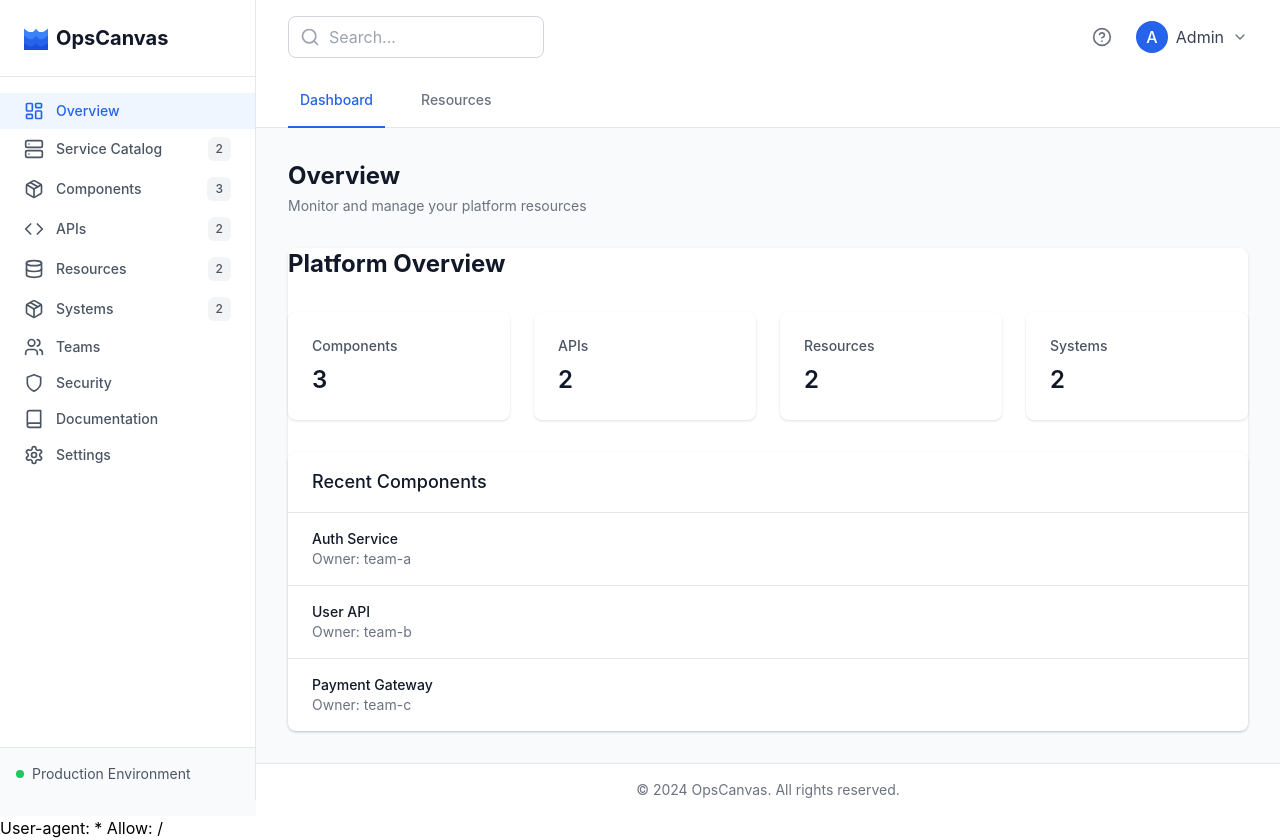
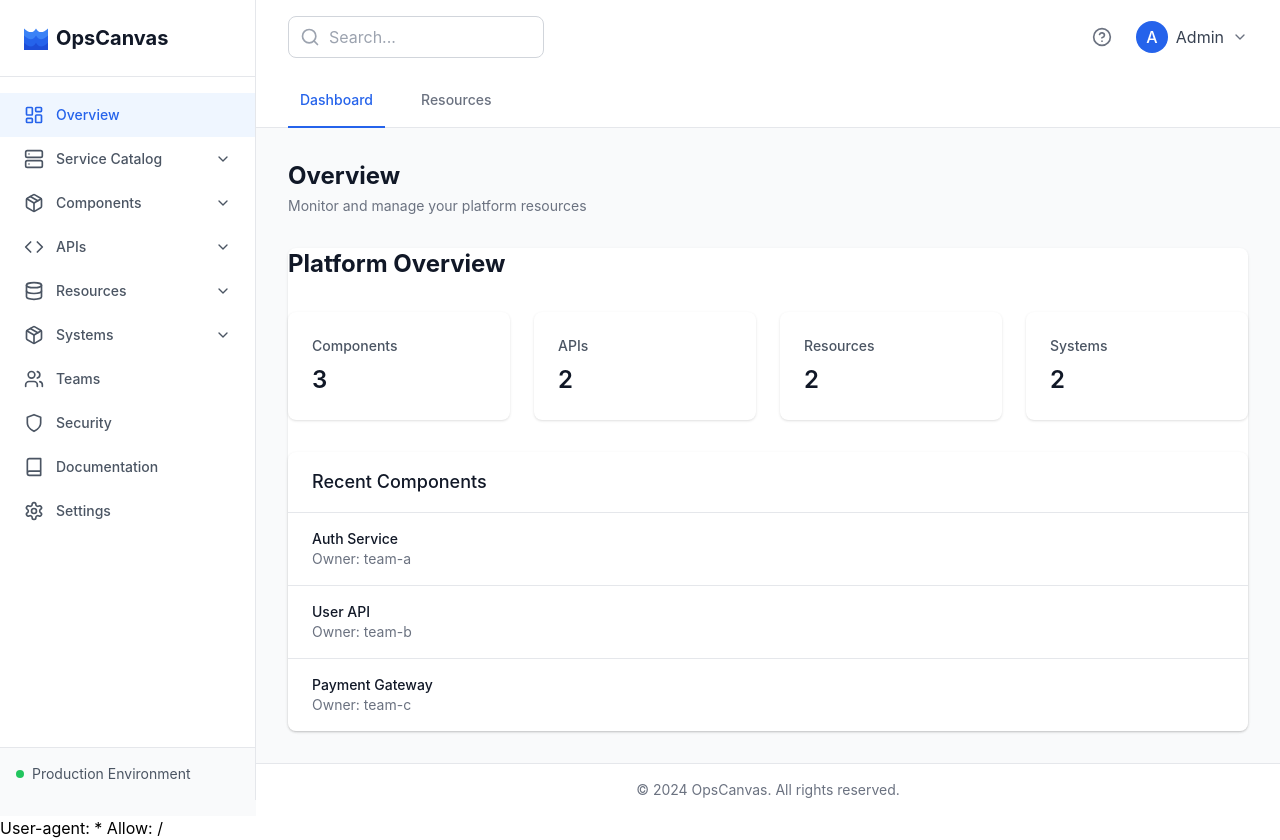
Before and after one commit to apatilgtn/OpsCanvas-IDP, a React (Create React App) app in the folder frontend/: page /dashboard in a window 1280 px wide. Built offline with nearby package versions, Linux system fonts and the light colour scheme; sample sign-in values are in the browser's storage.

Commit message:
update new code

```diff
--- a/frontend/src/components/Layout.jsx
+++ b/frontend/src/components/Layout.jsx
@@ -1,4 +1,4 @@
-import React from 'react';
+import React, { useState } from 'react';
 import { Link, useLocation } from 'react-router-dom';
 import {
   LayoutDashboard,
@@ -9,21 +9,69 @@ import {
   Shield,
   Settings,
   Server,
-  Book
+  Book,
+  ChevronDown,
+  ChevronUp
 } from 'lucide-react';
 import Header from './header/Header';
 import OceanWaveLogo from './OceanWaveLogo';
 
 const Layout = ({ children }) => {
   const location = useLocation();
+  const [expandedSection, setExpandedSection] = useState(null);
 
   const menuItems = [
-    { icon: LayoutDashboard, text: 'Overview', path: '/dashboard' },
-    { icon: Server, text: 'Service Catalog', path: '/catalog', count: '2' },
-    { icon: Package, text: 'Components', path: '/components', count: '3' },
-    { icon: Code, text: 'APIs', path: '/apis', count: '2' },
-    { icon: Database, text: 'Resources', path: '/resources', count: '2' },
-    { icon: Package, text: 'Systems', path: '/systems', count: '2' },
+    {
+      icon: LayoutDashboard,
+      text: 'Overview',
+      path: '/dashboard'
+    },
+    {
+      icon: Server,
+      text: 'Service Catalog',
+      path: '/catalog',
+      subItems: [
+        { text: 'Services List', path: '/catalog/services' },
+        { text: 'Service Metrics', path: '/catalog/metrics' }
+      ]
+    },
+    {
+      icon: Package,
+      text: 'Components',
+      path: '/components',
+      subItems: [
+        { text: 'UI Components', path: '/components/ui' },
+        { text: 'Backend Components', path: '/components/backend' },
+        { text: 'Infrastructure', path: '/components/infrastructure' }
+      ]
+    },
+    {
+      icon: Code,
+      text: 'APIs',
+      path: '/apis',
+      subItems: [
+        { text: 'API Documentation', path: '/apis/docs' },
+        { text: 'API Testing', path: '/apis/testing' }
+      ]
+    },
+    {
+      icon: Database,
+      text: 'Resources',
+      path: '/resources',
+      subItems: [
+        { text: 'Cloud Resources', path: '/resources/cloud' },
+        { text: 'On-Premise', path: '/resources/onprem' }
+      ]
+    },
+    {
+      icon: Package,
+      text: 'Systems',
+      path: '/systems',
+      subItems: [
+        { text: 'System Status', path: '/systems/status' },
+        { text: 'System Metrics', path: '/systems/metrics' }
+      ]
+    },
     { icon: Users, text: 'Teams', path: '/teams' },
     { icon: Shield, text: 'Security', path: '/security' },
     { icon: Book, text: 'Documentation', path: '/docs' },
@@ -32,7 +80,14 @@ const Layout = ({ children }) => {
 
   // Get current page title based on path
   const getCurrentPageTitle = () => {
-    const currentMenuItem = menuItems.find(item => item.path === location.pathname);
+    const currentPath = location.pathname;
+    const currentMenuItem = menuItems.find(item => {
+      if (item.path === currentPath) return true;
+      if (item.subItems) {
+        return item.subItems.some(subItem => subItem.path === currentPath);
+      }
+      return false;
+    });
     return currentMenuItem ? currentMenuItem.text : 'Dashboard';
   };
 
@@ -52,10 +107,14 @@ const Layout = ({ children }) => {
     }
   };
 
+  const isPathActive = (path) => {
+    return location.pathname === path || location.pathname.startsWith(path + '/');
+  };
+
   return (
     <div className="flex min-h-screen bg-gray-50">
       {/* Left Sidebar */}
-      <div className="w-64 bg-white border-r border-gray-200 fixed h-full">
+      <div className="w-64 bg-white border-r border-gray-200 fixed h-full overflow-y-auto">
         {/* Logo */}
         <div className="p-6 border-b border-gray-200 flex items-center">
           <OceanWaveLogo className="h-6 w-6 mr-2" />
@@ -65,11 +124,11 @@ const Layout = ({ children }) => {
         {/* Navigation Menu */}
         <nav className="mt-4 flex flex-col">
           {menuItems.map((item, index) => (
-            <Link
-              key={index}
-              to={item.path}
-              className={`flex items-center justify-between px-6 py-2 text-sm font-medium transition-colors duration-150 ${
-                location.pathname === item.path
+            <div key={index} className="flex flex-col">
+              <button
+                onClick={() => item.subItems && setExpandedSection(expandedSection === index ? null : index)}
+                className={`flex items-center justify-between px-6 py-3 text-sm font-medium transition-colors duration-150 ${
+                  isPathActive(item.path)
                     ? 'text-blue-600 bg-blue-50'
                     : 'text-gray-600 hover:text-gray-900 hover:bg-gray-50'
                 }`}
@@ -78,12 +137,32 @@ const Layout = ({ children }) => {
                   <item.icon className="w-5 h-5 mr-3" />
                   <span>{item.text}</span>
                 </div>
-              {item.count && (
-                <span className="bg-gray-100 text-gray-600 px-2 py-1 rounded-md text-xs">
-                  {item.count}
-                </span>
+                {item.subItems && (
+                  expandedSection === index ?
+                    <ChevronUp className="w-4 h-4" /> :
+                    <ChevronDown className="w-4 h-4" />
                 )}
+              </button>
+
+              {/* Submenu Items */}
+              {item.subItems && expandedSection === index && (
+                <div className="bg-gray-50 pl-14 py-2">
+                  {item.subItems.map((subItem, subIndex) => (
+                    <Link
+                      key={subIndex}
+                      to={subItem.path}
+                      className={`block py-2 text-sm transition-colors duration-150 ${
+                        location.pathname === subItem.path
+                          ? 'text-blue-600'
+                          : 'text-gray-600 hover:text-gray-900'
+                      }`}
+                    >
+                      {subItem.text}
                     </Link>
+                  ))}
+                </div>
+              )}
+            </div>
           ))}
         </nav>
 
--- /dev/null
+++ b/frontend/src/components/MonitoringDashboard/IncidentHistory.jsx
@@ -0,0 +1,33 @@
+import React from 'react';
+
+const IncidentHistory = () => {
+  // Dummy data for incident history
+  const incidents = [
+    { id: 1, service: 'Service 1', description: 'Incident 1', status: 'Resolved', timestamp: '2023-06-10T10:30:00' },
+    { id: 2, service: 'Service 2', description: 'Incident 2', status: 'Open', timestamp: '2023-06-11T15:45:00' },
+    { id: 3, service: 'Service 3', description: 'Incident 3', status: 'In Progress', timestamp: '2023-06-12T09:15:00' },
+  ];
+
+  return (
+    <div className="bg-white shadow rounded-lg p-4">
+      <h3 className="text-xl font-bold mb-4">Incident History</h3>
+      <div className="divide-y divide-gray-200">
+        {incidents.map((incident) => (
+          <div key={incident.id} className="py-2">
+            <div className="flex justify-between">
+              <span>{incident.service}</span>
+              <span className={`font-bold ${
+                incident.status === 'Resolved' ? 'text-green-500' :
+                incident.status === 'Open' ? 'text-red-500' : 'text-yellow-500'
+              }`}>{incident.status}</span>
+            </div>
+            <div className="text-sm text-gray-500">{incident.description}</div>
+            <div className="text-sm text-gray-500">{incident.timestamp}</div>
+          </div>
+        ))}
+      </div>
+    </div>
+  );
+};
+
+export default IncidentHistory;
--- /dev/null
+++ b/frontend/src/components/MonitoringDashboard/MonitoringDashboard.jsx
@@ -0,0 +1,17 @@
+import React from 'react';
+import ServiceHealth from './ServiceHealth';
+import IncidentHistory from './IncidentHistory';
+
+const MonitoringDashboard = () => {
+  return (
+    <div>
+      <h2 className="text-2xl font-bold mb-4">Monitoring Dashboard</h2>
+      <div className="grid grid-cols-1 md:grid-cols-2 gap-4">
+        <ServiceHealth />
+        <IncidentHistory />
+      </div>
+    </div>
+  );
+};
+
+export default MonitoringDashboard;
--- /dev/null
+++ b/frontend/src/components/MonitoringDashboard/ServiceHealth.jsx
@@ -0,0 +1,32 @@
+import React from 'react';
+
+const ServiceHealth = () => {
+  // Dummy data for service health
+  const services = [
+    { name: 'Service 1', status: 'Healthy', sla: '99.99%' },
+    { name: 'Service 2', status: 'Warning', sla: '98.5%' },
+    { name: 'Service 3', status: 'Critical', sla: '95%' },
+  ];
+
+  return (
+    <div className="bg-white shadow rounded-lg p-4">
+      <h3 className="text-xl font-bold mb-4">Service Health</h3>
+      <div className="divide-y divide-gray-200">
+        {services.map((service, index) => (
+          <div key={index} className="py-2">
+            <div className="flex justify-between">
+              <span>{service.name}</span>
+              <span className={`font-bold ${
+                service.status === 'Healthy' ? 'text-green-500' :
+                service.status === 'Warning' ? 'text-yellow-500' : 'text-red-500'
+              }`}>{service.status}</span>
+            </div>
+            <div className="text-sm text-gray-500">{`SLA: ${service.sla}`}</div>
+          </div>
+        ))}
+      </div>
+    </div>
+  );
+};
+
+export default ServiceHealth;
--- /dev/null
+++ b/frontend/src/components/SidebarMenu.tsx
@@ -0,0 +1,56 @@
+import React, { useState } from 'react';
+import {
+  LayoutGrid,
+  Box,
+  Component,
+  Code2,
+  Database,
+  Server,
+  Users,
+  Shield,
+  FileText,
+  Settings
+} from 'lucide-react';
+
+const SidebarMenu = () => {
+  const [activeItem, setActiveItem] = useState('Overview');
+
+  const menuItems = [
+    { name: 'Overview', icon: LayoutGrid },
+    { name: 'Service Catalog', icon: Box },
+    { name: 'Components', icon: Component },
+    { name: 'APIs', icon: Code2 },
+    { name: 'Resources', icon: Database },
+    { name: 'Systems', icon: Server },
+    { name: 'Teams', icon: Users },
+    { name: 'Security', icon: Shield },
+    { name: 'Documentation', icon: FileText },
+    { name: 'Settings', icon: Settings }
+  ];
+
+  return (
+    <div className="w-64 min-h-screen bg-gray-50 border-r border-gray-200">
+      <nav className="p-4">
+        {menuItems.map((item) => {
+          const Icon = item.icon;
+          return (
+            <button
+              key={item.name}
+              onClick={() => setActiveItem(item.name)}
+              className={`w-full flex items-center px-4 py-2 my-1 rounded-lg text-sm transition-colors duration-150 ${
+                activeItem === item.name
+                  ? 'bg-blue-100 text-blue-600'
+                  : 'text-gray-600 hover:bg-gray-100'
+              }`}
+            >
+              <Icon size={18} className="mr-3" />
+              <span>{item.name}</span>
+            </button>
+          );
+        })}
+      </nav>
+    </div>
+  );
+};
+
+export default SidebarMenu;
--- /dev/null
+++ b/frontend/src/pages/ServiceDetails.jsx
@@ -0,0 +1,59 @@
+import React from 'react';
+import { useParams } from 'react-router-dom';
+
+const ServiceDetails = () => {
+  const { id } = useParams();
+
+  // Dummy data for service details
+  const service = {
+    id: id,
+    name: `Service ${id}`,
+    description: `Detailed description of Service ${id}`,
+    owner: 'Team A',
+    contact: 'team-a@example.com',
+    sla: '99.99%',
+    incidents: [
+      { id: 1, description: 'Incident 1', status: 'Resolved', timestamp: '2023-06-10T10:30:00' },
+      { id: 2, description: 'Incident 2', status: 'Open', timestamp: '2023-06-11T15:45:00' },
+    ],
+  };
+
+  return (
+    <div>
+      <h2 className="text-2xl font-bold mb-4">{service.name}</h2>
+      <div className="bg-white shadow rounded-lg p-4">
+        <p className="text-gray-600 mb-4">{service.description}</p>
+        <div className="grid grid-cols-2 gap-4">
+          <div>
+            <p className="font-bold">Owner:</p>
+            <p>{service.owner}</p>
+          </div>
+          <div>
+            <p className="font-bold">Contact:</p>
+            <p>{service.contact}</p>
+          </div>
+          <div>
+            <p className="font-bold">SLA:</p>
+            <p>{service.sla}</p>
+          </div>
+        </div>
+        <h3 className="text-xl font-bold mt-8 mb-4">Recent Incidents</h3>
+        <div className="divide-y divide-gray-200">
+          {service.incidents.map((incident) => (
+            <div key={incident.id} className="py-2">
+              <div className="flex justify-between">
+                <span>{incident.description}</span>
+                <span className={`font-bold ${
+                  incident.status === 'Resolved' ? 'text-green-500' : 'text-red-500'
+                }`}>{incident.status}</span>
+              </div>
+              <div className="text-sm text-gray-500">{incident.timestamp}</div>
+            </div>
+          ))}
+        </div>
+      </div>
+    </div>
+  );
+};
+
+export default ServiceDetails;
```
Lines whose indentation alone changed are shown as unchanged.
